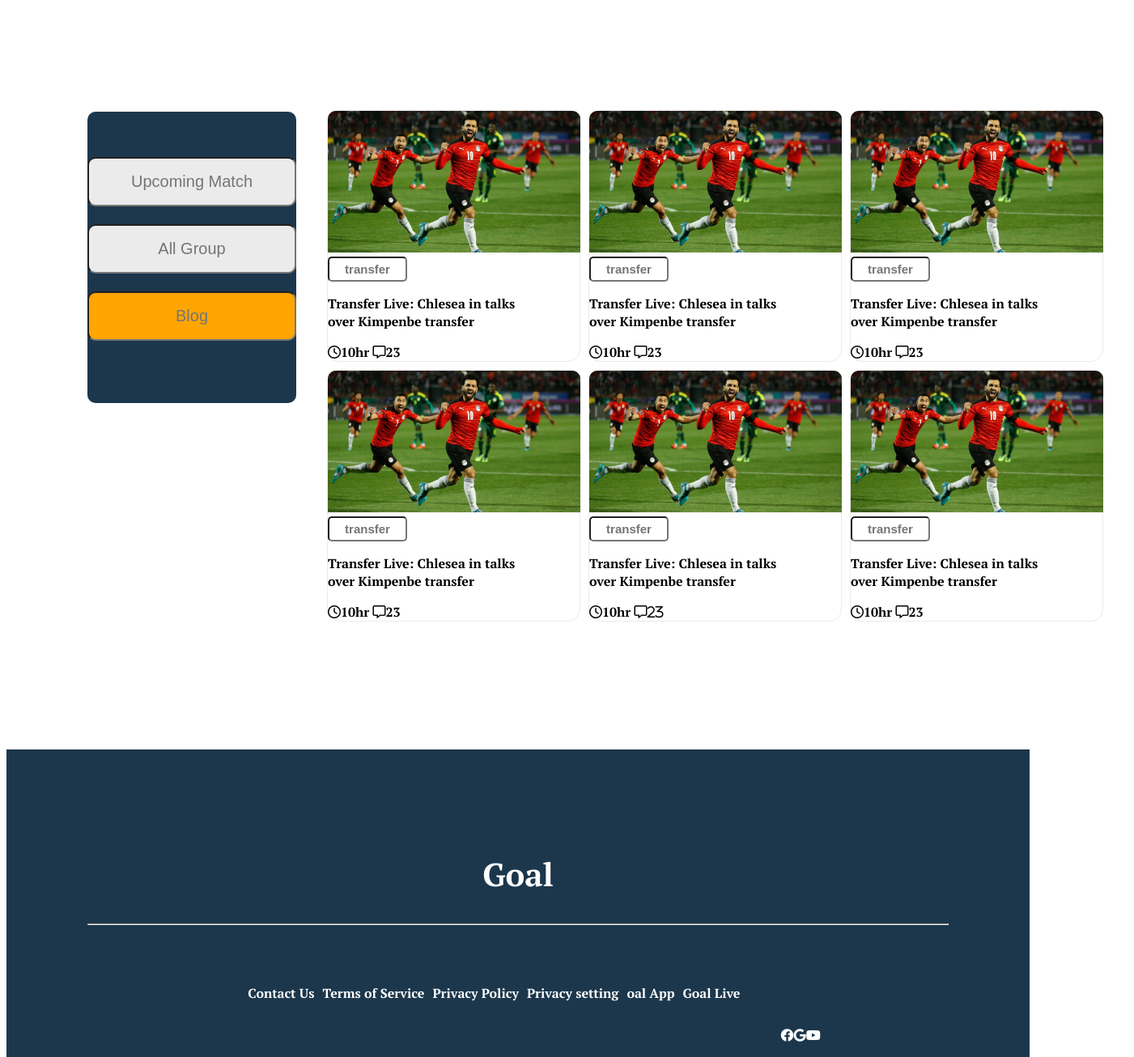
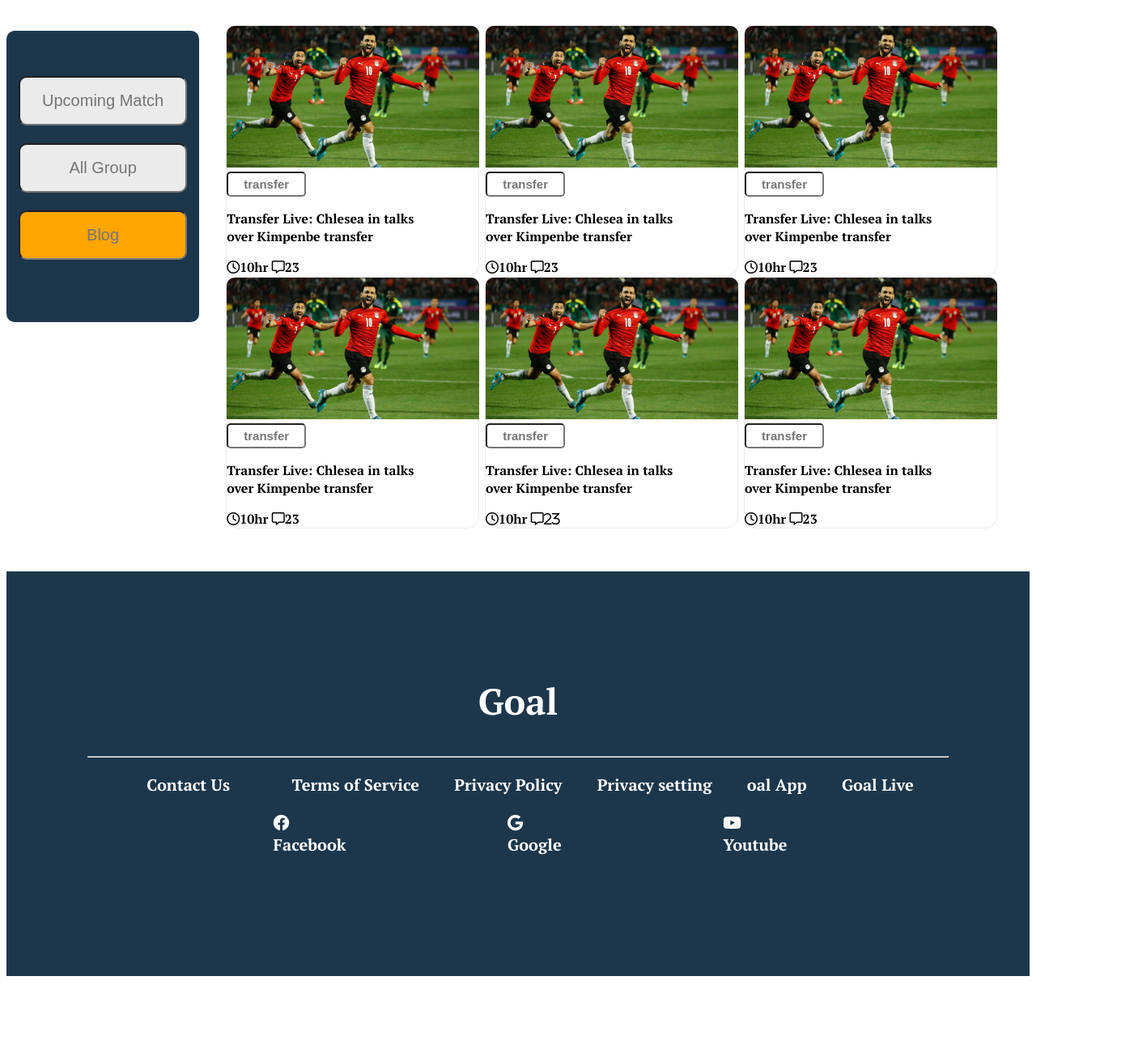
Before and after one commit to salmatonka/assignment-world-cup, a plain HTML site: page index.html in a window 1280 px wide. Shown: the part 700-2006 px from the top of the page at 81% size, 1401 px wide, since content can reach past the window. After the commit the page ends 1914 px from the top, so only its background shows below. Drawn offline with Linux system fonts and the light colour scheme; a web font is replaced by a local one.

Commit message:
seven commit

```diff
--- a/index.html
+++ b/index.html
@@ -43,6 +43,7 @@
 
                 <div class="thumbnail-img">
                     <img src="images/Banner Image.png" alt="">
+                    <div class="ball"></div>
                 </div>
             </div>
         </div>
@@ -196,22 +197,25 @@
             <nav>
                 <ul class="footer-menus">
 
-                    <li><a href="">Contact Us </a></li>
+                    <li><a href="">Contact Us </a></li> <br>
                     <li><a href="">Terms of Service</a></li>
                     <li><a href="">Privacy Policy </a></li>
                     <li><a href="">Privacy setting </a></li>
                     <li><a href=""> oal App</a></li>
                     <li><a href="">Goal Live</a></li>
+                </ul>
 
-                </ul>
-            </nav>
+                <ul class="Social-icon">
+                    <li><i class="fa-brands fa-facebook"> </i><a class="link" href="http://www.facebook.com"> <br>
+                            Facebook</a>
 
+                    </li>
+                    <li><i class="fa-brands fa-google"></i><a class="link" href="http://www.google.com"> <br>
+                            Google</a></li>
 
-            <nav>
-                <ul class="Social-icon">
-                    <i class="fa-brands fa-facebook"></i><a href="www.facebook.com"></a>
-                    <i class="fa-brands fa-google"></i><a href="www.google.com"></a>
-                    <i class="fa-brands fa-youtube"></i><a href="www.youtube.com"></a>
+                    <li> <i class="fa-brands fa-youtube"></i> <br> <a class="link"
+                            href="http://www.youtube.com">Youtube</a>
+                    </li>
                 </ul>
             </nav>
     </footer>
--- a/styles/style.css
+++ b/styles/style.css
@@ -63,13 +63,15 @@ span {
     border-radius: 10px;
     color: #EBEBEB;
     text-align: center;
-    transition: all 0.3 ease 0s;
+    transition: width 2s;
+
 }
 
 .thumbnail-btn:hover {
+    width: 400px;
     background: palevioletred;
     text-align: center;
-
+    transition-timing-function: ease-in-out;
 }
 
 .thumbnail-btn a {
@@ -80,22 +82,29 @@ span {
 
 .thumbnail-img img {
     width: 575px;
-    height: 650px;
+    height: 580px;
     padding: 30px 80px 0px 24px;
+    animation-duration: 2s;
+    animation-iteration-count: infinite;
+    animation-direction: alternate;
+
 }
+
+
+.thumbnail-img img:hover {
+    margin-right: 0px;
+    margin-right: 300px;
+
+}
+
+
+
 
 /*........match detail ar info......*/
 .match-container {
     display: flex;
-    padding: 100px;
+
 }
-
-.match-containe img {
-
-    padding: 100px;
-}
-
-
 
 
 .match-menu {
@@ -125,7 +134,7 @@ span {
 .active {
     text-align: center;
     background-color: #EBEBEB;
-    width: 250px;
+    width: 200px;
     height: 55px;
     border-radius: 10px;
     margin-bottom: 22px;
@@ -137,7 +146,7 @@ span {
 .activeA {
     text-align: center;
     background-color: orange;
-    width: 250px;
+    width: 200px;
     height: 55px;
     border-radius: 10px;
     margin-bottom: 22px;
@@ -169,7 +178,7 @@ span {
     box-sizing: border-box;
     border: 1px solid #EBEBEB;
     border-radius: 15px;
-    margin: 5px;
+    margin right: 5px;
     width: 313px;
 
 }
@@ -207,19 +216,29 @@ footer {
 }
 
 h1 {
-    font-size: 40px;
+    font-size: 45px;
 }
 
 .footer-manu {
     margin-bottom: 20px;
-    display: flex;
-    align-items: center;
-    justify-content: center;
+    font-size: 18px;
+
 }
+
+.footer-menus {
+    font-size: 20px;
+    justify-content: space-evenly;
+}
+
 
 .footer-manu ul {
     display: flex;
+    align-items: center;
+    justify-content: space-evenly;
+
+
 }
+
 
 .footer-manu li {
     padding-right: 10px;
@@ -233,6 +252,15 @@ h1 {
 }
 
 .Social-icon {
-    margin-top: 60px;
-    padding-top: 60px;
+    font-size: 20px;
+
 }
+
+.Social-icon :hover {
+    color: purple;
+}
+
+.link:hover {
+    color: orange;
+
+}
```
